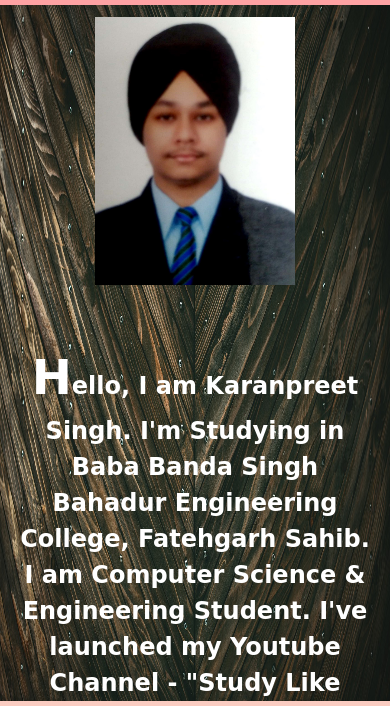
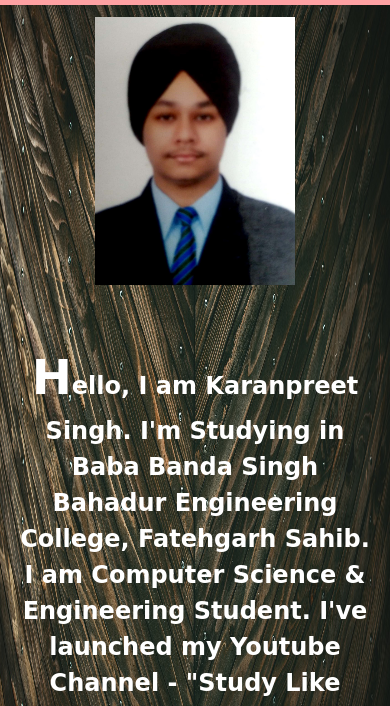
Before and after one commit to Jassi3045/karan, a plain HTML site: page index.html in a window 390 px wide. Shown: the part 129-835 px from the top of the page. Drawn offline with nearby package versions, Linux system fonts and the light colour scheme; a web font is replaced by a local one.

Commit message:
karan files

```diff
--- a/styles.css
+++ b/styles.css
@@ -35,9 +35,14 @@ p::first-letter{
 }
 .background{
   width: 100%;
-  height: 43.5rem;
+  height: 40rem;
+}
+@media (max-width: 700px) {
+  .background{
+    height: 50rem;
+  }
+}
 
-}
 .profile{
 position: absolute;
 left: 50%;
```
